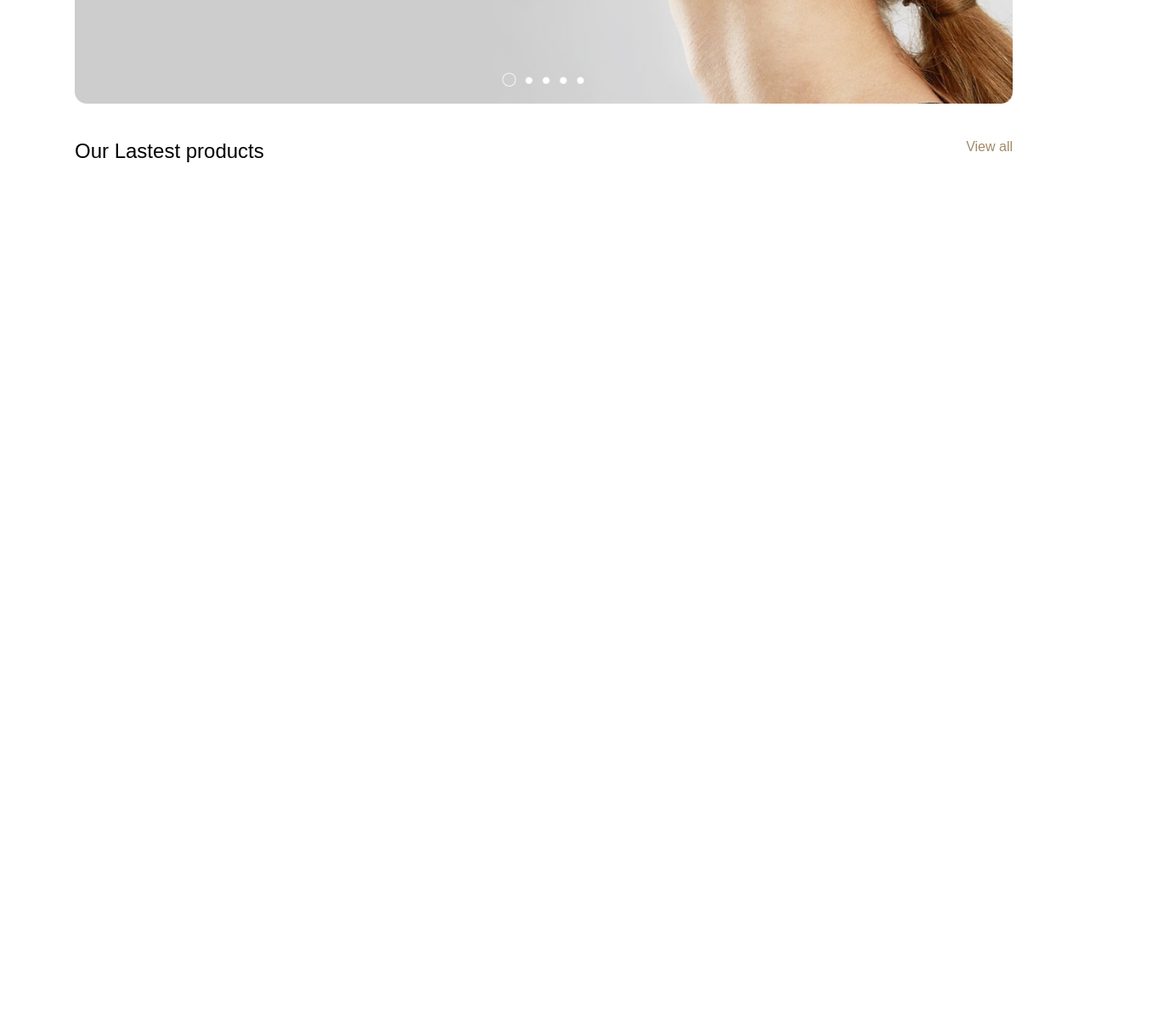
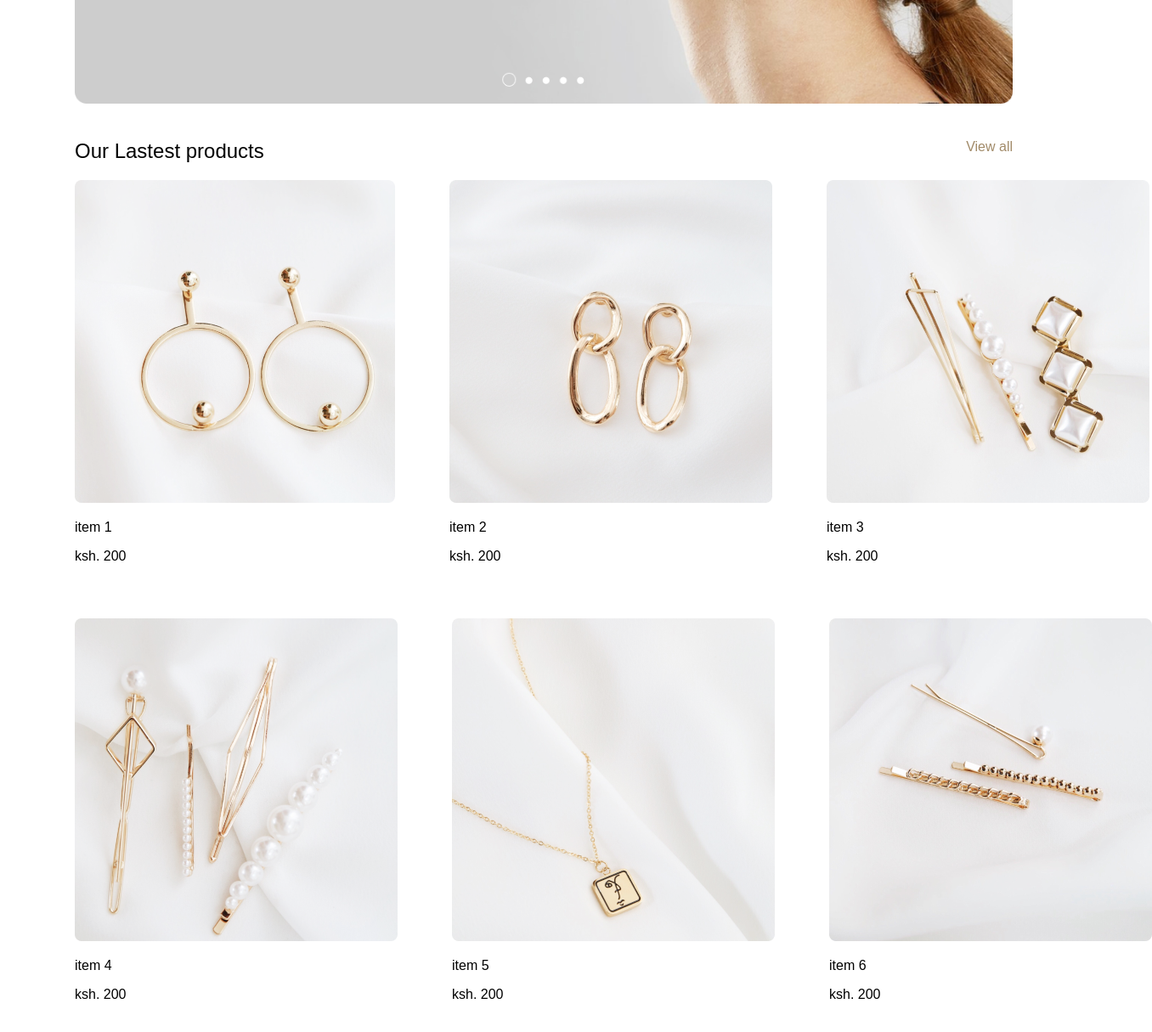
Before and after one commit to Noahwekesa/ecommerce-page, a plain HTML site: page index.html in a window 1280 px wide. Shown: the part 601-1816 px from the top of the page at 85% size, 1356 px wide, since content can reach past the window. Before the commit the page ends 901 px from the top, so only its background shows below. Drawn offline with Linux system fonts and the light colour scheme; files whose address does not match are found by name.

Commit message:
products

```diff
--- a/css/style.css
+++ b/css/style.css
@@ -14,6 +14,7 @@ a {
   width: 35%;
   height: 3rem;
   margin-left: auto;
+  display: flex;
   flex-direction: row;
   align-items: center;
   text-align: center;
@@ -61,3 +62,11 @@ a.right {
   float: right;
   color: #a18a68;
 }
+.row {
+  display: flex;
+  flex-direction: row;
+  margin-bottom: 3rem;
+}
+.item {
+  margin-right: 4rem;
+}
--- a/index.html
+++ b/index.html
@@ -31,6 +31,41 @@
       </div>
       <br />
       <h2>Our Lastest products <a href="#" class="right">View all</a></h2>
+      <div class="row">
+        <div class="item">
+          <img src="images/item1.png" alt="" />
+          <p>item 1</p>
+          <p>ksh. 200</p>
+        </div>
+        <div class="item">
+          <img src="images/item2.png" alt="" />
+          <p>item 2</p>
+          <p>ksh. 200</p>
+        </div>
+        <div class="item">
+          <img src="images/item3.png" alt="" />
+          <p>item 3</p>
+          <p>ksh. 200</p>
+        </div>
+      </div>
+
+      <div class="row">
+        <div class="item">
+          <img src="images/item4.png" alt="" />
+          <p>item 4</p>
+          <p>ksh. 200</p>
+        </div>
+        <div class="item">
+          <img src="images/item5.png" alt="" />
+          <p>item 5</p>
+          <p>ksh. 200</p>
+        </div>
+        <div class="item">
+          <img src="images/item6.png" alt="" />
+          <p>item 6</p>
+          <p>ksh. 200</p>
+        </div>
+      </div>
     </main>
   </body>
 </html>
```
